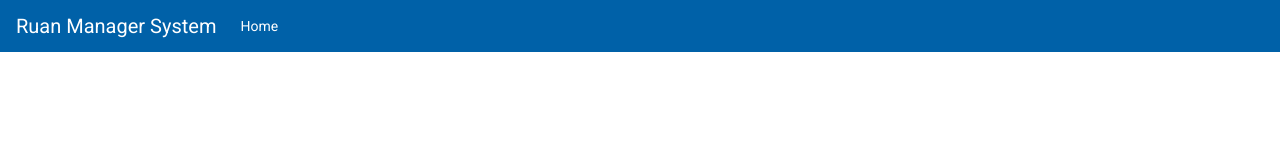
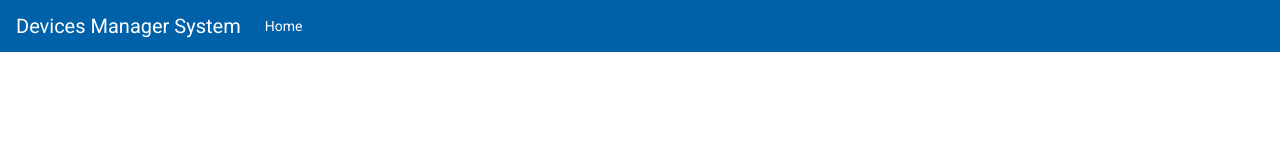
Before and after one commit to devices-manager/frontend, an Angular app: page /home in a window 1280 px wide. Shown: the top 160 px of the page. Built offline with nearby package versions, Linux system fonts and the light colour scheme.

Commit message:
update header

```diff
--- a/src/app/header/header.component.html
+++ b/src/app/header/header.component.html
@@ -3,7 +3,7 @@
     <span class="navbar-toggler-icon"></span>
 </button>
 <div class="collapse navbar-collapse" id="navbarTogglerDemo01">
-    <a class="navbar-brand text-white" href="#">Ruan Manager System</a>
+    <a class="navbar-brand text-white" href="#">Devices Manager System</a>
     <ul class="navbar-nav mr-auto mt-2 mt-lg-0">
     <li class="nav-item active">
         <a class="nav-link text-white" href="#">Home
```
